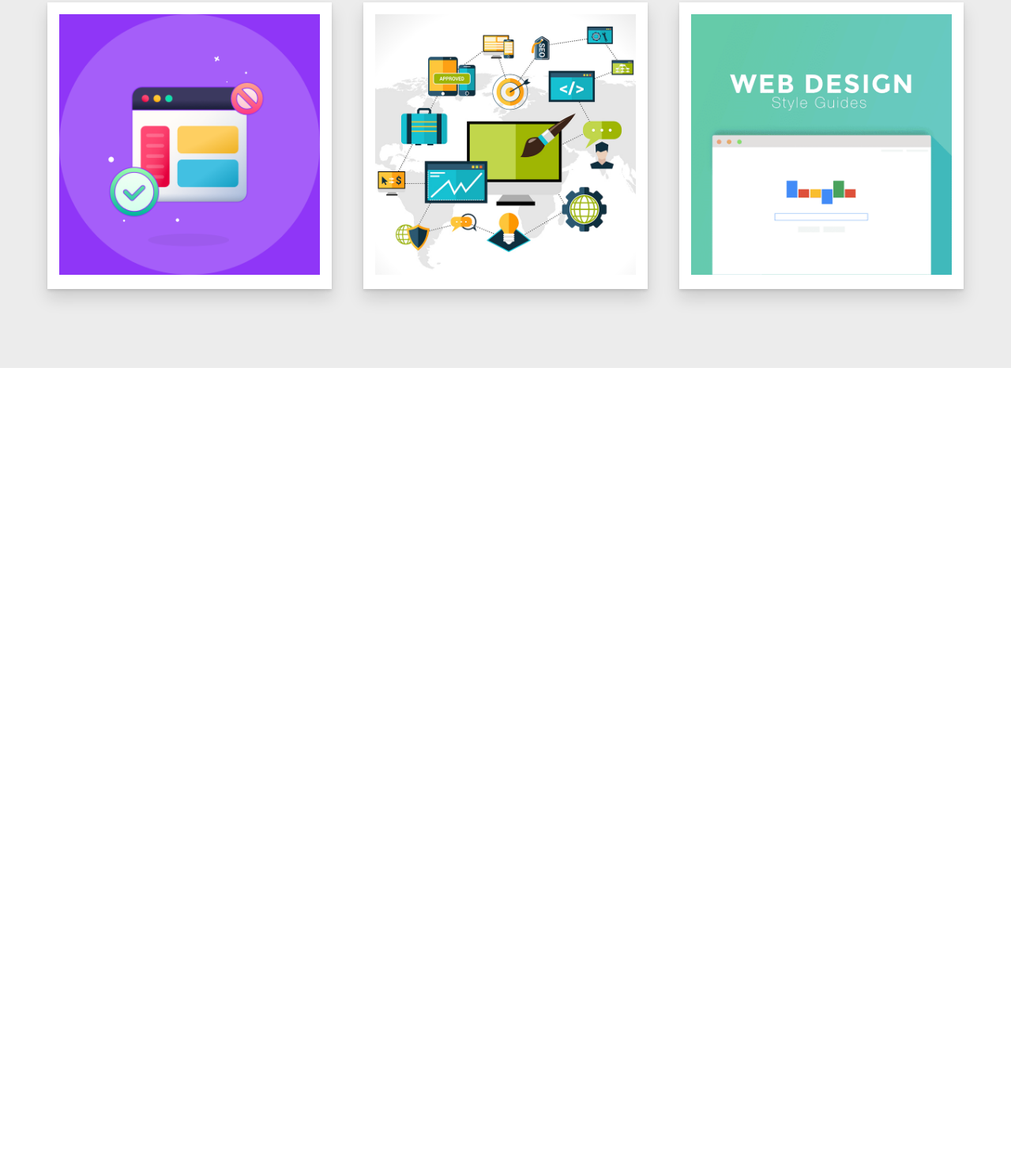
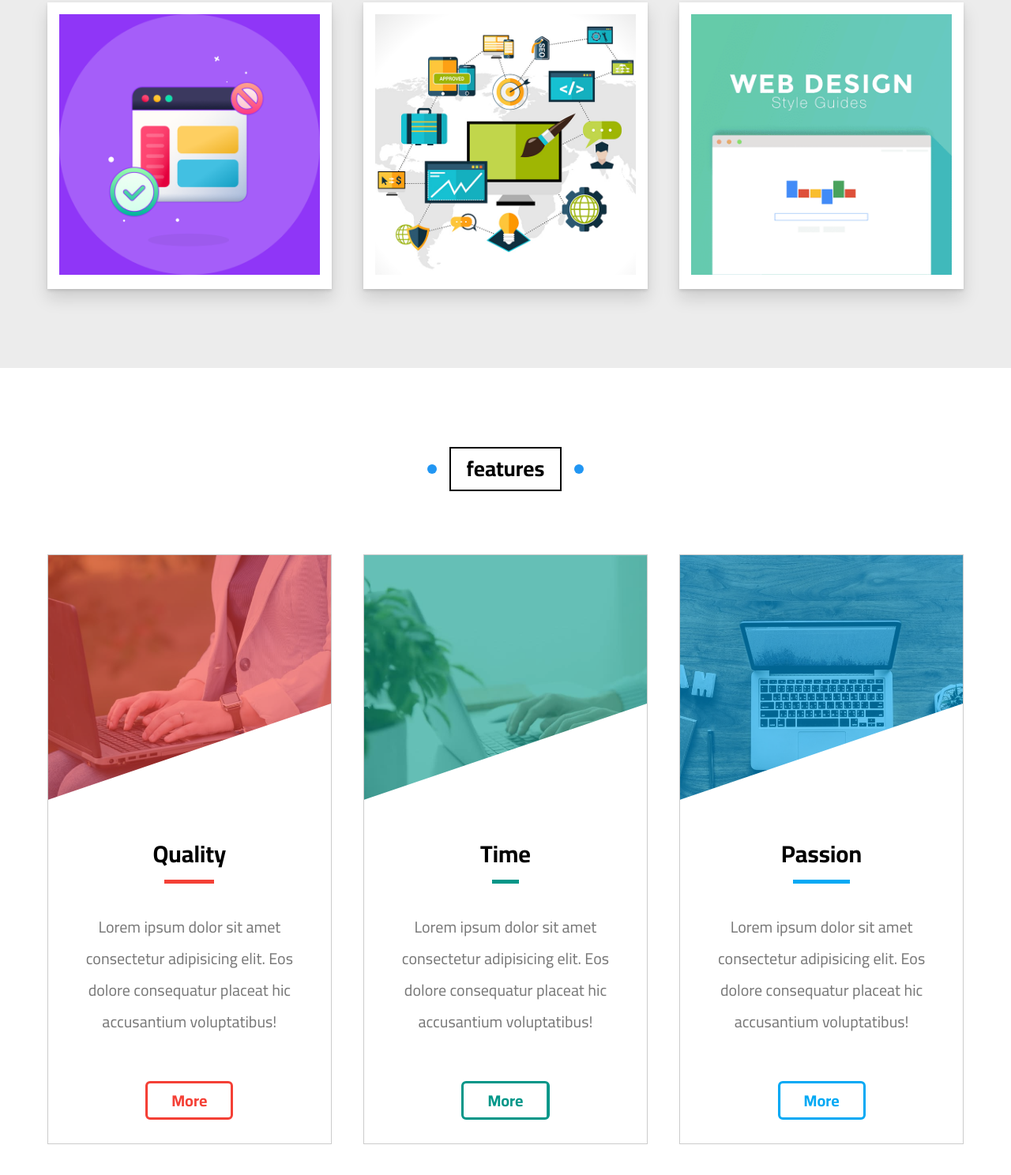
Before and after one commit to mohanadalrefai/Elzero-Template, a plain HTML site: page index.html in a window 1280 px wide. Shown: the part 2601-4089 px from the top of the page at 79% size. Before the commit the page ends 3067 px from the top, so only its background shows below. Drawn offline with Linux system fonts and the light colour scheme.

Commit message:
developing features section

```diff
--- a/css/elzero.css
+++ b/css/elzero.css
@@ -509,8 +509,9 @@ ul {
 }
 
 .articles .box:hover .info i {
-    animation: arrow-move 1s cubic-bezier(0, 0.28, 0.36, 1.02)  infinite forwards;
+    animation: arrow-move 1s cubic-bezier(0, 0.28, 0.36, 1.02) infinite forwards;
 }
+
 /* end articles */
 
 /* start gallery */
@@ -561,7 +562,158 @@ ul {
 .gallery .box:hover img {
     transform: rotate(5deg) scale(1.1);
 }
+
 /* end gallery */
+
+/* start features */
+.features {
+    padding-top: var(--main-padding-top);
+    padding-bottom: var(--main-padding-bottom);
+}
+
+.features .container {
+    display: grid;
+    grid-template-columns: repeat(auto-fill, minmax(300px, 1fr));
+    gap: 40px;
+}
+
+.features .box {
+    text-align: center;
+    border: 1px solid #ccc;
+}
+
+.features .box .image-holder {
+    position: relative;
+    overflow: hidden;
+}
+
+.features .box .image-holder::before {
+    content: "";
+    position: absolute;
+    width: 100%;
+    height: 99%;
+
+}
+
+.features .box .image-holder::after {
+    content: "";
+    position: absolute;
+    bottom: 3px;
+    right: 0;
+    border-style: solid;
+    border-width: 0px 0px 170px 500px;
+    border-color: transparent transparent white transparent;
+    transition: var(--main-trasition);
+}
+
+.features .box:hover .image-holder::after {
+    border-width: 0px 500px 170px 0px;
+}
+
+.features .box .image-holder img {
+    max-width: 100%;
+}
+
+.features .box h2 {
+    position: relative;
+    margin: auto;
+    font-size: 30px;
+    width: fit-content;
+}
+
+.features .box h2::before {
+    content: "";
+    position: absolute;
+    left: 15px;
+    bottom: -20px;
+    height: 5px;
+    width: calc(100% - 30px);
+}
+
+.features .box p {
+    padding: 25px;
+    margin: 30px 0;
+    line-height: 2;
+    font-size: 20px;
+    color: #777;
+}
+
+.features .box a {
+    display: block;
+    width: fit-content;
+    margin: 0 auto 30px;
+    padding: 10px 30px;
+    border: 3px solid ;
+    border-radius: 6px;
+    font-size: 20px;
+    font-weight: bold;
+    transition: var(--main-trasition);
+}
+
+.features .quality .image-holder::before {
+    background-color: rgba(244, 63, 54, 0.6);
+}
+
+.features .quality h2::before {
+    background-color: #f44036;
+}
+
+.features .quality a {
+    background-image: linear-gradient(to right, #f44036 50%, white 50%);
+    background-size: 200% 99%;
+    background-position: right bottom;
+    border-color: #f44036;
+    color: #f44036;
+}
+
+.features .quality:hover a {
+    background-position: left bottom;
+    color: white;
+}
+
+.features .time .image-holder::before {
+    background-color: rgb(0, 150, 136, 60%);
+}
+
+.features .time h2::before {
+    background-color: #009688;
+}
+
+.features .time a {
+    background-image: linear-gradient(to right, #009688 50%, white 50%);
+    background-size: 200% 99%;
+    background-position: right bottom;
+    border-color: #009688;
+    color: #009688;
+}
+
+.features .time:hover a {
+    background-position: left bottom;
+    color: white;
+}
+
+.features .passion .image-holder::before {
+    background-color: rgb(3, 169, 244, 60%);
+}
+
+.features .passion h2::before {
+    background-color: #03a9f4;
+}
+
+.features .passion a {
+    background-image: linear-gradient(to right, #03a9f4 50%, white 50%);
+    background-size: 200% 99%;
+    background-position: right bottom;
+    border-color: #03a9f4;
+    color: #03a9f4;
+}
+
+.features .passion:hover a {
+    background-position: left bottom;
+    color: white;
+}
+
+/* end features */
 
 /* start animation */
 @keyframes up-and-down {
@@ -631,12 +783,13 @@ ul {
         transform: translateX(10px);
     }
 
-    100%{
+    100% {
         transform: translateX(-10px);
     }
 }
 
 @keyframes flashing {
+
     0%,
     30% {
         opacity: 1;
@@ -648,4 +801,5 @@ ul {
         height: 200%;
     }
 }
+
 /* animation animation */
--- a/index.html
+++ b/index.html
@@ -253,7 +253,39 @@
 
         </div>
     </div>
-    <!-- start gallery -->
+    <!-- end gallery -->
+
+    <!-- start features -->
+    <div class="features" id="features">
+        <h2 class="main-title">features</h2>
+        <div class="container">
+            <div class="box quality">
+                <div class="image-holder">
+                    <img src="imgs/features-01.jpg" alt="">
+                </div>
+                <h2>Quality</h2>
+                <p>Lorem ipsum dolor sit amet consectetur adipisicing elit. Eos dolore consequatur placeat hic accusantium voluptatibus!</p>
+                <a href="#">More</a>
+            </div>
+            <div class="box time">
+                <div class="image-holder">
+                    <img src="imgs/features-02.jpg" alt="">
+                </div>
+                <h2>Time</h2>
+                <p>Lorem ipsum dolor sit amet consectetur adipisicing elit. Eos dolore consequatur placeat hic accusantium voluptatibus!</p>
+                <a href="#">More</a>
+            </div>
+            <div class="box passion">
+                <div class="image-holder">
+                    <img src="imgs/features-03.jpg" alt="">
+                </div>
+                <h2>Passion</h2>
+                <p>Lorem ipsum dolor sit amet consectetur adipisicing elit. Eos dolore consequatur placeat hic accusantium voluptatibus!</p>
+                <a href="#">More</a>
+            </div>
+        </div>
+    </div>
+    <!-- end features -->
 </body>
 
 </html>
```
